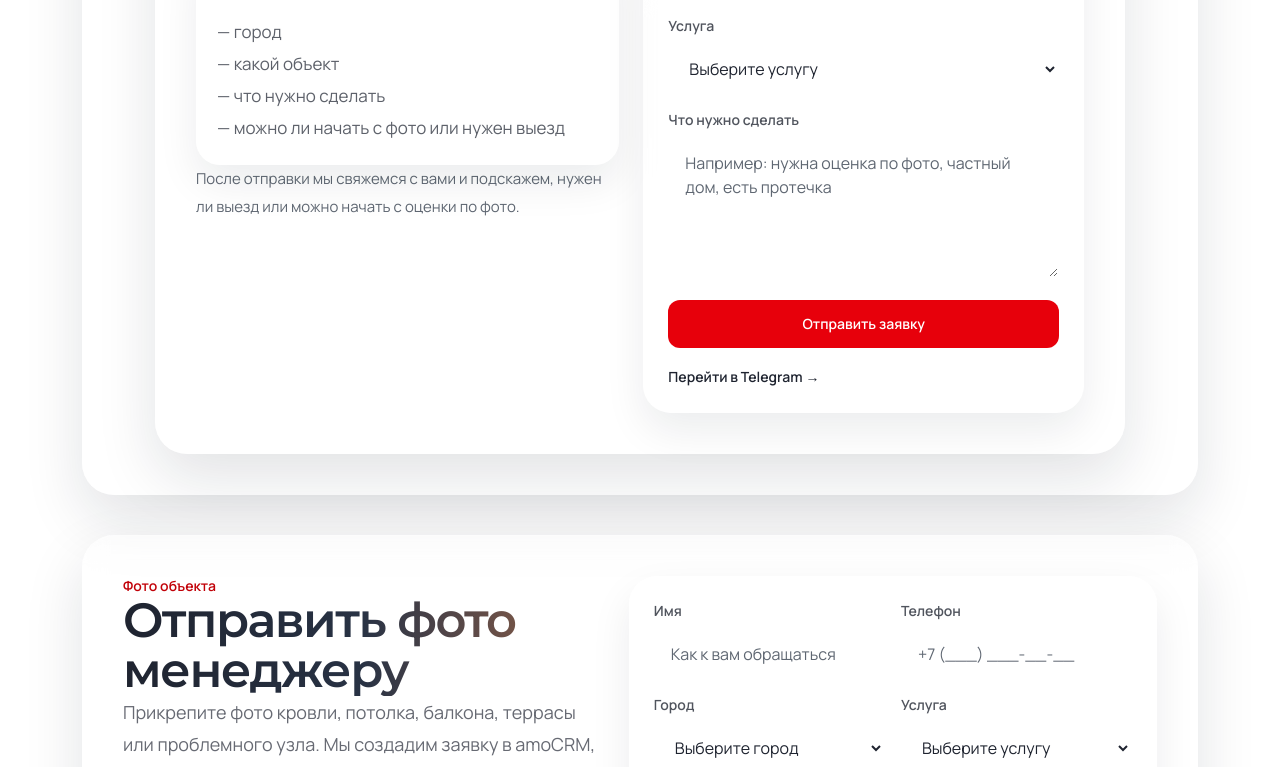
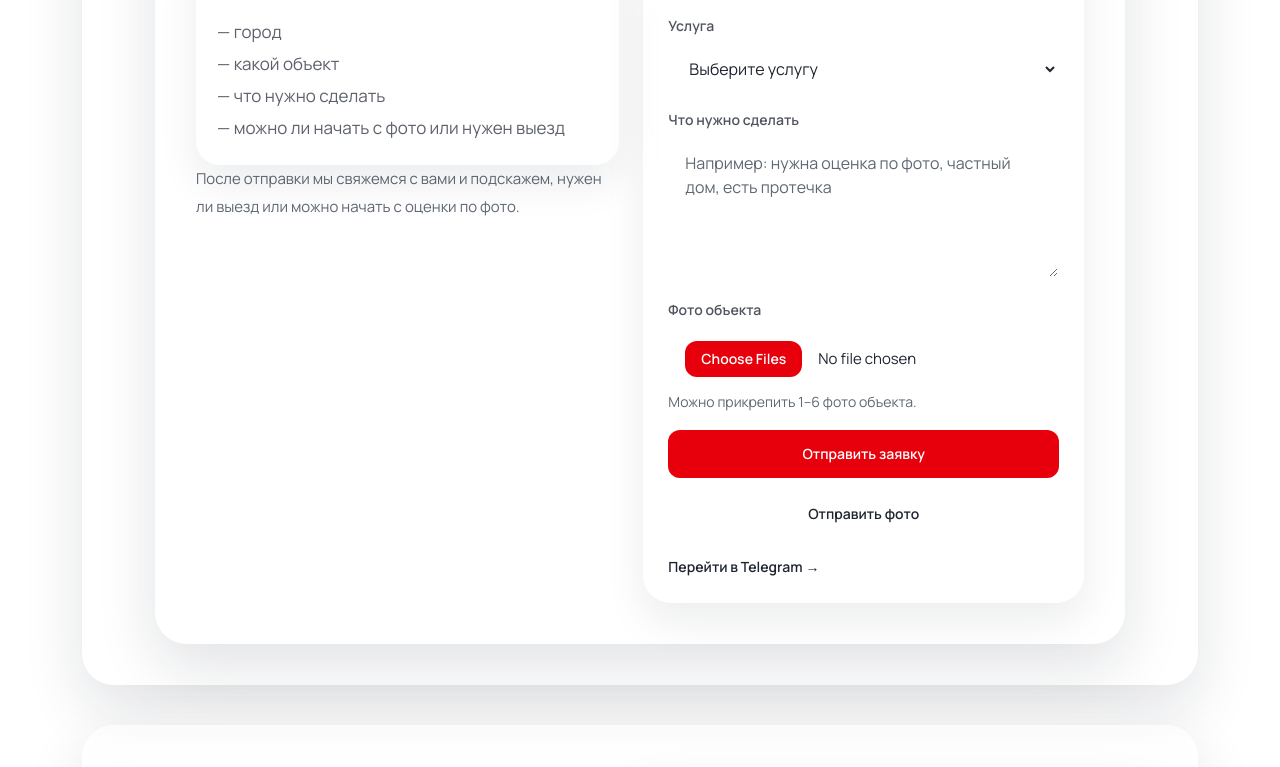
Before and after one commit to free-bad-Man/roof, a Next.js app: page /kontakty in a window 1280 px wide. Shown: the part 2029-2796 px from the top of the page. Built offline with nearby package versions, Linux system fonts and the light colour scheme.

Commit message:
feat: add inline photo upload to inspection form

```diff
--- a/src/components/forms/LeadForm.tsx
+++ b/src/components/forms/LeadForm.tsx
@@ -104,6 +104,8 @@ export function LeadForm({
     'idle',
   );
   const [errorMessage, setErrorMessage] = useState('');
+  const [photoFiles, setPhotoFiles] = useState<File[]>([]);
+  const [photoInputKey, setPhotoInputKey] = useState(0);
 
   const formName = VARIANT_FORM_NAME[variant];
   const resolvedSubmitLabel = submitLabel || VARIANT_SUBMIT_LABEL[variant];
@@ -161,6 +163,85 @@ export function LeadForm({
         [field]: event.target.value,
       }));
     };
+  const handlePhotoFilesChange = (event: ChangeEvent<HTMLInputElement>) => {
+    const nextFiles = Array.from(event.target.files || []).slice(0, 6);
+
+    setPhotoFiles(nextFiles);
+    setStatus('idle');
+    setErrorMessage('');
+  };
+
+  const handlePhotoSubmit = async () => {
+    const baseComment = form.message.trim();
+    const comment = [baseComment, 'Нужен выезд: да / по ситуации.']
+      .filter(Boolean)
+      .join('\n\n');
+    const city = isMain ? '' : form.city.trim();
+
+    if (!form.name.trim() || !form.phone.trim() || !city || !resolvedService || !baseComment) {
+      setStatus('error');
+      setErrorMessage('Заполните имя, телефон, город, услугу и описание задачи.');
+      return;
+    }
+
+    if (photoFiles.length === 0) {
+      setStatus('error');
+      setErrorMessage('Прикрепите хотя бы одно фото объекта.');
+      return;
+    }
+
+    setStatus('pending');
+    setErrorMessage('');
+
+    const payload = new FormData();
+    payload.set('source', 'Сайт');
+    payload.set('formName', 'Сайт — Фото объекта');
+    payload.set('pagePath', pathname);
+    payload.set('name', form.name.trim());
+    payload.set('phone', form.phone.trim());
+    payload.set('city', city);
+    payload.set('service', resolvedService);
+    payload.set('comment', comment);
+
+    for (const file of photoFiles) {
+      payload.append('photos', file);
+    }
+
+    try {
+      const response = await fetch('/api/leads/photo/', {
+        method: 'POST',
+        body: payload,
+      });
+
+      const result = (await response.json().catch(() => null)) as {
+        ok?: boolean;
+        message?: string;
+      } | null;
+
+      if (!response.ok || !result?.ok) {
+        throw new Error(result?.message || 'Не удалось отправить фото.');
+      }
+
+      setStatus('success');
+      setForm({
+        name: '',
+        phone: '',
+        service: '',
+        city: '',
+        message: '',
+      });
+      setPhotoFiles([]);
+      setPhotoInputKey((prev) => prev + 1);
+    } catch (error) {
+      setStatus('error');
+      setErrorMessage(
+        error instanceof Error
+          ? error.message
+          : 'Не удалось отправить фото. Попробуйте ещё раз.',
+      );
+    }
+  };
+
 
   const handleSubmit = async (event: FormEvent<HTMLFormElement>) => {
     event.preventDefault();
@@ -380,14 +461,50 @@ export function LeadForm({
                   required
                 />
               </div>
+              {isInspection ? (
+                <div>
+                  <label
+                    htmlFor={`${variant}-photos`}
+                    className="mb-2 block text-sm font-semibold text-[var(--brand-graphite)]/78"
+                  >
+                    Фото объекта
+                  </label>
+                  <input
+                    key={photoInputKey}
+                    id={`${variant}-photos`}
+                    name="photos"
+                    type="file"
+                    accept="image/*"
+                    multiple
+                    onChange={handlePhotoFilesChange}
+                    className="w-full rounded-[16px] border border-white/25 bg-white/70 px-4 py-3 text-[15px] text-[var(--brand-graphite)] outline-none transition file:mr-4 file:rounded-xl file:border-0 file:bg-red-600 file:px-4 file:py-2 file:text-sm file:font-semibold file:text-white hover:file:bg-red-700 focus:border-red-300 focus:bg-white"
+                  />
+                  <p className="mt-2 text-sm leading-6 text-[var(--brand-muted)]">
+                    {photoFiles.length > 0
+                      ? `${photoFiles.length} файл(ов) выбрано. До 6 фото, до 8 МБ каждое.`
+                      : 'Можно прикрепить 1–6 фото объекта.'}
+                  </p>
+                </div>
+              ) : null}
+
 
               <button
                 type="submit"
                 disabled={status === 'pending'}
                 className="inline-flex min-h-12 w-full items-center justify-center rounded-xl bg-red-600 px-6 text-sm font-semibold text-white transition hover:bg-red-700 disabled:cursor-not-allowed disabled:opacity-70"
               >
-                {status === 'pending' ? 'Отправляем...' : resolvedSubmitLabel}
-              </button>
+                {status === 'pending' ? 'Отправляем...' : resolvedSubmitLabel}</button>
+
+              {isInspection ? (
+                <button
+                  type="button"
+                  onClick={handlePhotoSubmit}
+                  disabled={status === 'pending'}
+                  className="-mt-1 inline-flex min-h-12 w-full items-center justify-center rounded-xl border border-white/25 bg-white/75 px-6 text-sm font-semibold text-[var(--brand-graphite)] transition hover:bg-white disabled:cursor-not-allowed disabled:opacity-70"
+                >
+                  {status === 'pending' ? 'Отправляем...' : 'Отправить фото'}
+                </button>
+              ) : null}
 
               <div className="space-y-2">
                 {status === 'success' ? (
```
